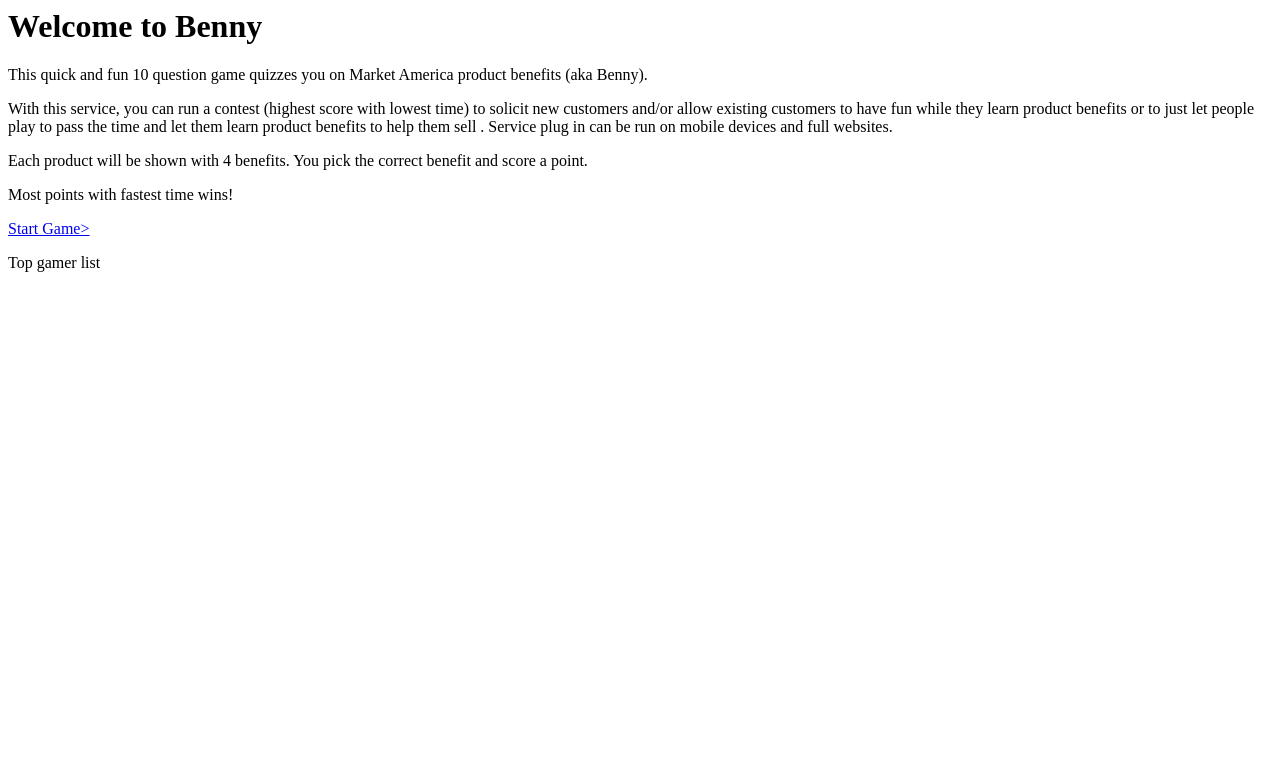
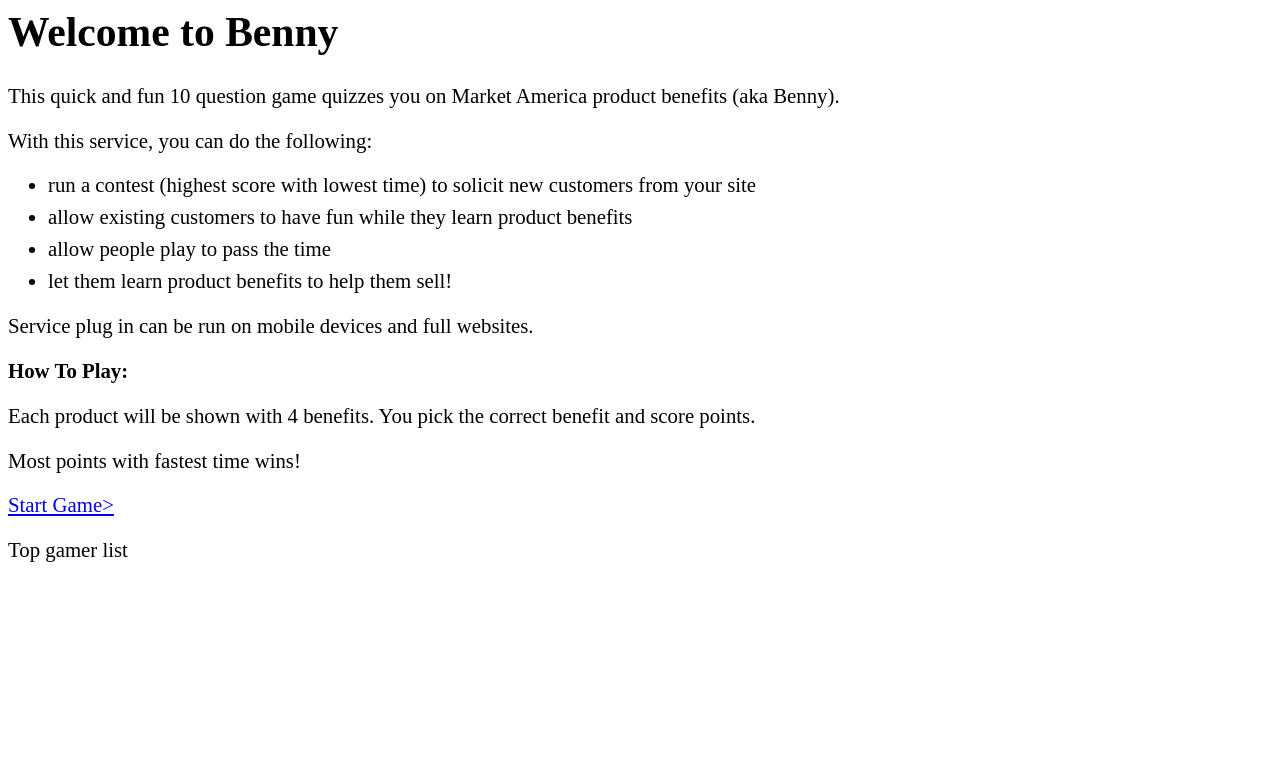
Before and after one commit to ericwang14/python, a Django app: page /dtss/ in a window 1280 px wide. Shown: the top 783 px of the page. Run offline with Django 3.2, Linux system fonts and the light colour scheme; some libraries are stand-ins or nearby versions.

Commit message:
styles change

```diff
--- a/shop_api/web/mysite/dtss/static/dtss/style.css
+++ b/shop_api/web/mysite/dtss/static/dtss/style.css
@@ -1,9 +1,11 @@
 .error {
     color: red;
 }
+
 .green {
     color: green;
 }
+
 .result_area {
     display: none;
 }
@@ -16,17 +18,28 @@
     height: 100%;
     z-index: 9999;
     opacity: 0.5;
-	background: url('images/page-loader.gif') 50% 50% no-repeat rgb(249,249,249);
+    background: url('images/page-loader.gif') 50% 50% no-repeat rgb(249, 249, 249);
 }
+
 .highlight {
     background-color: aqua;
 }
+
 .row {
     display: block;
     width: 100%;
     margin-bottom: 10px;
 }
+
 .row label {
     width: 100px;
     display: inline-block;
 }
+
+li {
+    margin-bottom: 8px;
+}
+
+body {
+    font-size: 1.3em;
+}
--- a/shop_api/web/mysite/dtss/templates/dtss/categories.html
+++ b/shop_api/web/mysite/dtss/templates/dtss/categories.html
@@ -3,7 +3,7 @@
 
     <form action="{% url 'dtss:question' 1 %}" method="post" id="categories_form">
         {% csrf_token %}
-        <P>Pick 3 or more categories to play</P>
+        <P>Pick 3 or more brands for your questions</P>
         <ul>
             {% for category in categories %}
                 <li>
--- a/shop_api/web/mysite/dtss/templates/dtss/index.html
+++ b/shop_api/web/mysite/dtss/templates/dtss/index.html
@@ -3,14 +3,17 @@
 {% block content %}
     <p>This quick and fun 10 question game quizzes you on Market America product benefits (aka Benny).</p>
 
-    <p>With this service, you can run a contest (highest score with lowest time) to solicit new customers and/or allow
-        existing customers
-        to have fun while they learn product benefits or to just let people play to pass the time and let them learn
-        product benefits to help them sell .
-        Service plug in can be run on mobile devices and full websites.
+    <p>With this service, you can do the following:
+    <ul>
+        <li>run a contest (highest score with lowest time) to solicit new customers from your site</li>
+        <li>allow existing customers to have fun while they learn product benefits</li>
+        <li>allow people play to pass the time</li>
+        <li>let them learn product benefits to help them sell!</li>
+    </ul>
     </p>
-    <p>
-        Each product will be shown with 4 benefits. You pick the correct benefit and score a point.</p>
+    <p>Service plug in can be run on mobile devices and full websites. </p>
+    <p><strong>How To Play:</strong></p>
+    <p>Each product will be shown with 4 benefits.  You pick the correct benefit and score points. </p>
     <p>
         Most points with fastest time wins!
     </p>
--- a/shop_api/web/mysite/dtss/views.py
+++ b/shop_api/web/mysite/dtss/views.py
@@ -215,6 +215,12 @@ def _check_score(request):
 
 
 def build_random_benefits(products, right_product):
+    """
+    build random benefit list from given product list
+    :param products:        - product list
+    :param right_product:   - the product which choose by question
+    :return: random benefit answer list the size is 3
+    """
     benefits = set()
     for i in range(1, 10):
         product = random.choice(products)
@@ -224,7 +230,7 @@ def build_random_benefits(products, right_product):
             product = random.choice(products)
 
         benefit = random.choice(product['benefits'])
-        while benefit in benefits or len(benefit.split(" ")) < 4:
+        while benefit in benefits or benefit in right_product['benefits'] or len(benefit.split(" ")) < 4:
             benefit = random.choice(product['benefits'])
 
         benefits.add(benefit.strip())
@@ -233,6 +239,12 @@ def build_random_benefits(products, right_product):
 
 
 def question_verification(request, question_id):
+    """
+    verify selected question
+    :param request:         - request object
+    :param question_id:     - question id
+    :return:    true mean right
+    """
     if request.method == 'POST':
         answer = request.POST.get('answer')
         right_product = request.session.get(question_id)['right_product']
```
Also changed, not shown: 1 other file. Lines whose indentation alone changed are shown as unchanged.
